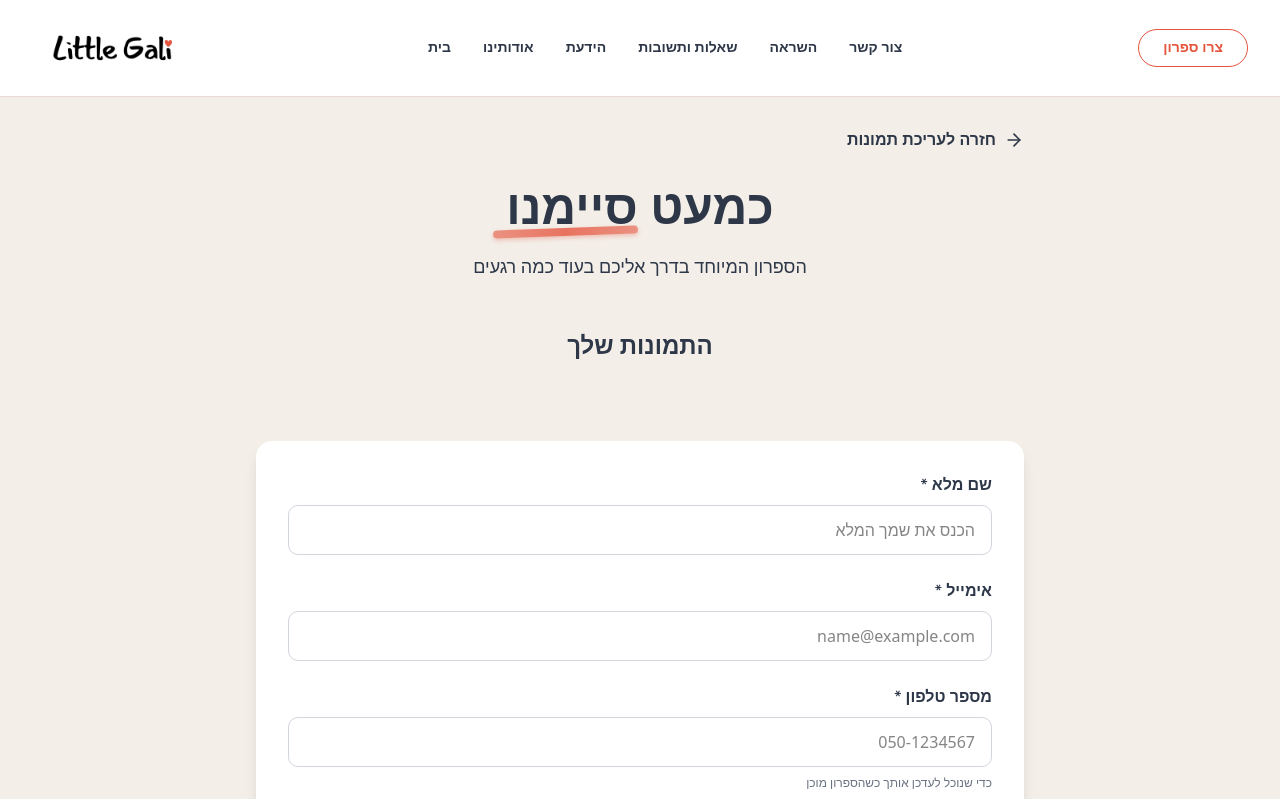
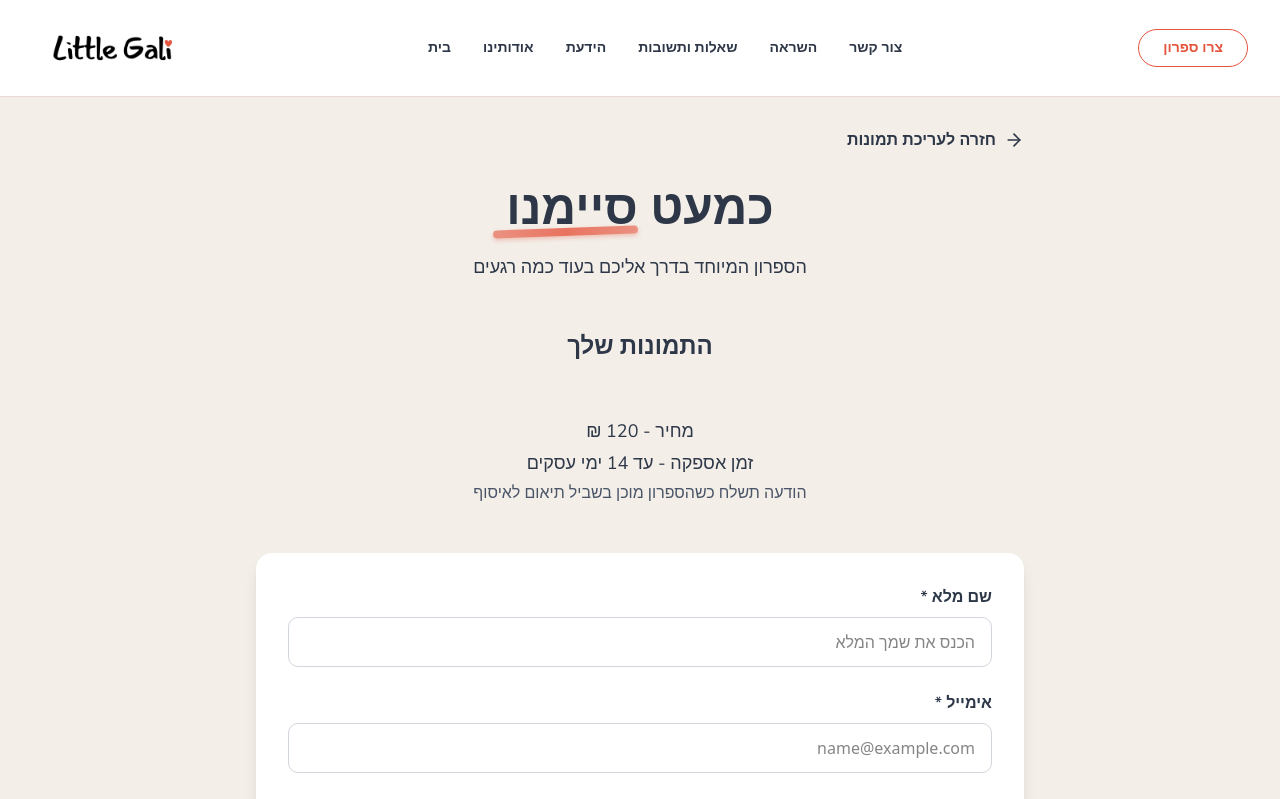
Before and after one commit to yawel-wel/little-gali, a Next.js app: page /preview in a window 1280 px wide. Shown: the top 799 px of the page. Built offline with nearby package versions, Linux system fonts and the light colour scheme; a web font is replaced by a local one.

Commit message:
add price and shipping info to the preview page

```diff
--- a/src/app/preview/page.tsx
+++ b/src/app/preview/page.tsx
@@ -144,6 +144,19 @@ export default function PreviewPage() {
                     </div>
                   ))}
                 </div>
+
+                {/* Order Details */}
+                <div className="mt-6 text-center space-y-1">
+                  <p className="text-base md:text-lg text-dark-gray font-body">
+                    מחיר - 120 ₪
+                  </p>
+                  <p className="text-base md:text-lg text-dark-gray font-body">
+                    זמן אספקה - עד 14 ימי עסקים
+                  </p>
+                  <p className="text-sm md:text-base text-medium-gray font-body">
+                    הודעה תשלח כשהספרון מוכן בשביל תיאום לאיסוף
+                  </p>
+                </div>
               </div>
 
               {/* Contact Form */}
```
